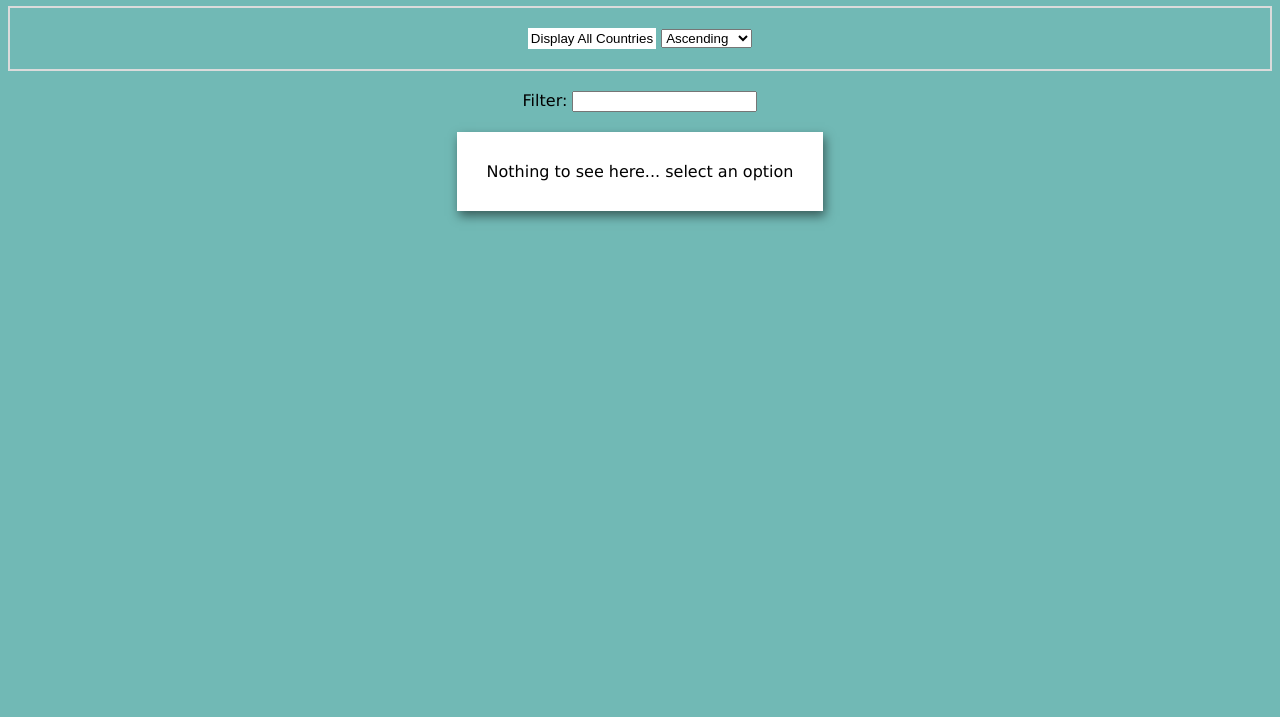
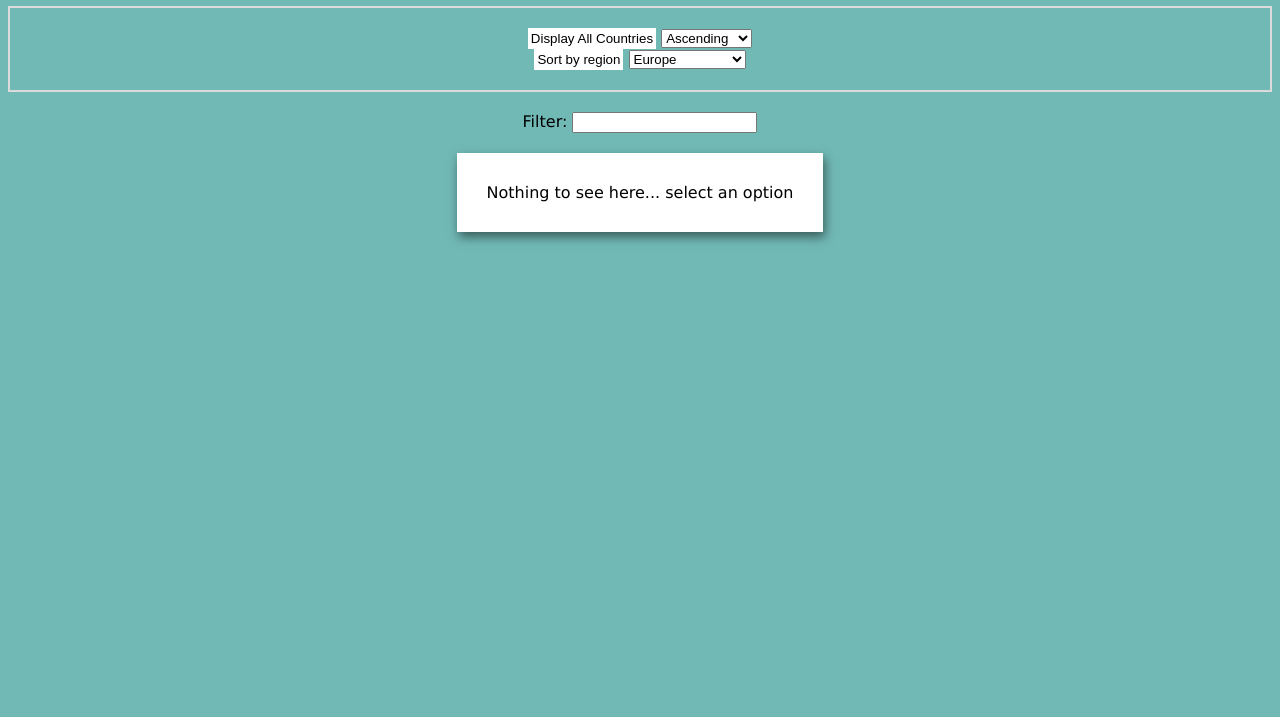
Before and after one commit to ifavila/Group-16-PostgreSQL-Project, a plain HTML site: page WebFiles/index.html in a window 1280 px wide. Shown: the part 83-800 px from the top of the page. Drawn offline with Linux system fonts and the light colour scheme.

Commit message:
added sorting by region

```diff
--- a/WebFiles/index.html
+++ b/WebFiles/index.html
@@ -20,6 +20,19 @@
                 <option value="descending">descending</option>
             </select>
         </div>
+        <div id="regionsort">
+            <button id="region-button">Sort by region</button>
+            <select name="region-sort-selection">
+                <option value="Europe">Europe</option>
+                <option value="Asia">Asia</option>
+                <option value="Africa">Africa</option>
+                <option value="Americas">Americas</option>
+                <option value="Oceania">Oceania</option>
+                <option value="Antarctic">Antarctic</option>
+                <option value="Antarctic Ocean">Antarctic Ocean</option>
+                <option value="Polar">Polar</option>
+            </select>
+        </div>
     </div>
     <div id="searchbox">
         Filter: <input type="text" id="csearch" name="csearch">
--- a/server/index.js
+++ b/server/index.js
@@ -21,6 +21,7 @@ app.get('/', (request, response) => {
 
 app.get('/countries/ascending', db.getCountriesAsc)
 app.get('/countries/descending', db.getCountriesDes)
+app.get('/countries/region', db.getCountriesByRegion)
 
 app.listen(port, () => {
     console.log(`App running on port ${port}.`)
```
Also changed, not shown: server/queries.js (+14 -0 lines).
